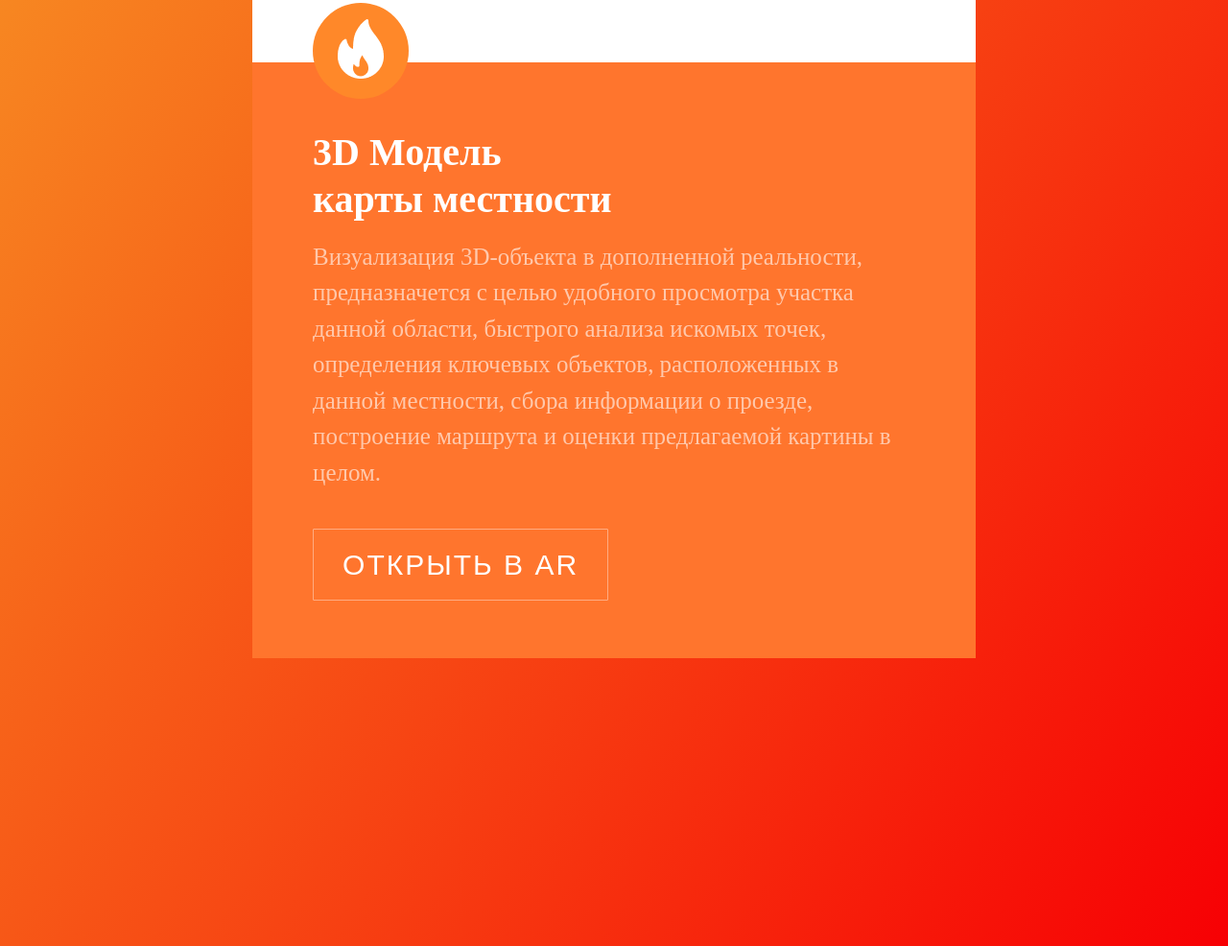
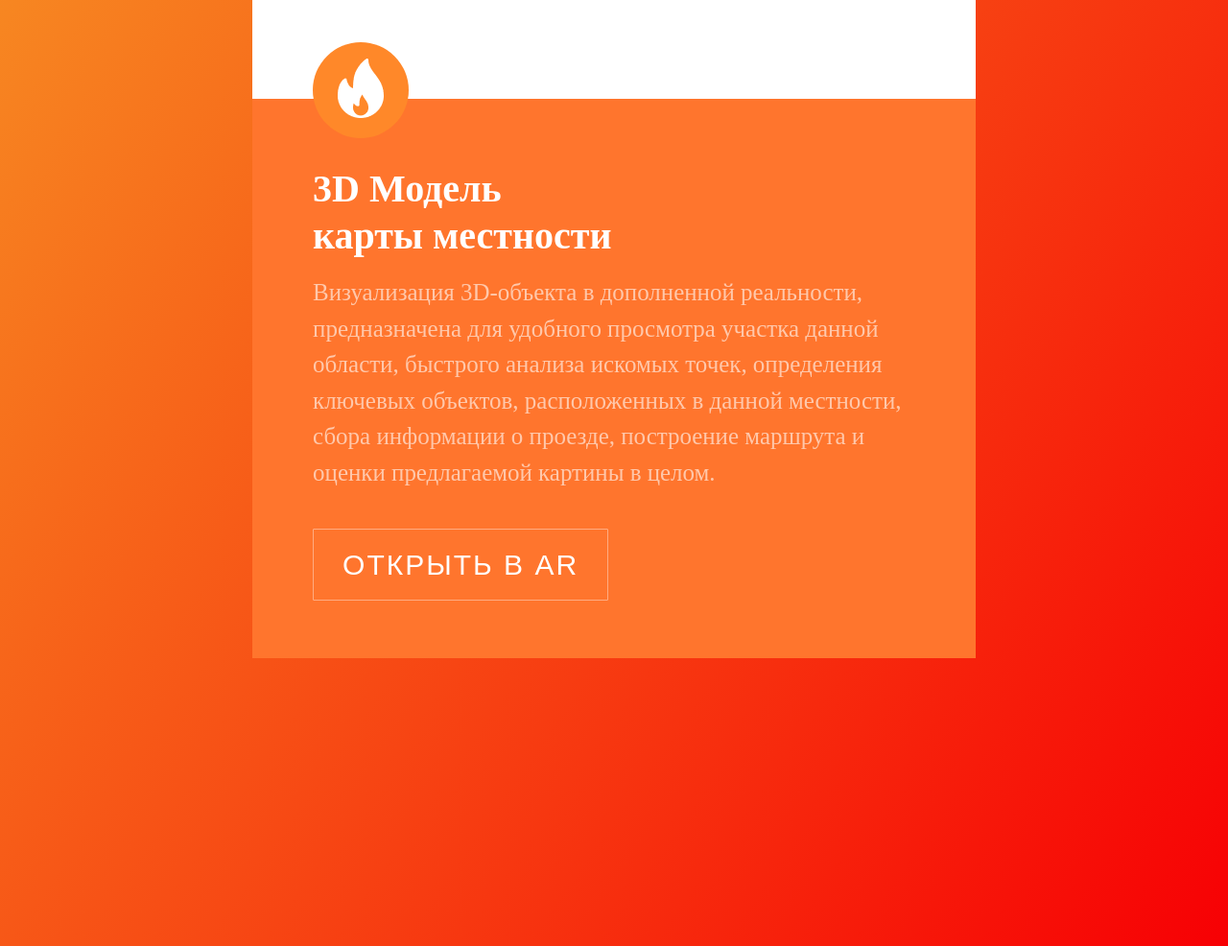
Before and after one commit to ermakovss/ARMap, a plain HTML site: page index.html in a window 1280 px wide. Shown: the part 844-1830 px from the top of the page at 96% size. Drawn offline with nearby package versions, Linux system fonts and the light colour scheme.

Commit message:
Update index.html

```diff
--- a/index.html
+++ b/index.html
@@ -23,7 +23,7 @@
 					</div>
 						<div class="model_title">3D Модель <br> карты местности </div>
 						<div class="model_subtitle">
-							Визуализация 3D-объекта в дополненной реальности, предназначется с целью удобного просмотра участка данной области, быстрого анализа искомых точек,
+							Визуализация 3D-объекта в дополненной реальности, предназначена для удобного просмотра участка данной области, быстрого анализа искомых точек,
 							определения ключевых объектов, расположенных в данной местности, сбора информации о проезде, построение маршрута и оценки предлагаемой картины в целом.
 						</div>
 						<button class="model_btn border-button" id="pc_btn">Открыть в AR</button>
```
